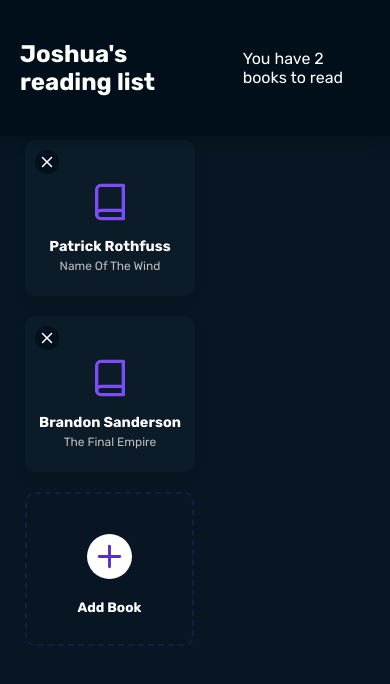
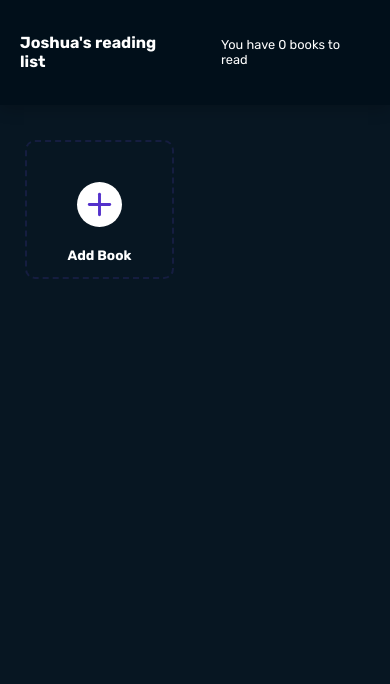
Before and after one commit to EmmanuelJoshua/reading-list-react, a React (Create React App) app: page / in a window 390 px wide. Shown: the top 684 px of the page. Built offline with nearby package versions, Linux system fonts and the light colour scheme.

Commit message:
Responsiveness and app screenshots

```diff
--- a/src/App.scss
+++ b/src/App.scss
@@ -4,11 +4,11 @@ $primary-text-color: #fff;
 
 @import url('https://fonts.googleapis.com/css2?family=Rubik:wght@400;500;700&display=swap');
 
+
 .app {
-    background-color: $bg-color;
     padding: 0;
     margin: 0;
-    height: 100vh;
+    height: 100%;
 }
 
 .app {
@@ -261,7 +261,7 @@ $primary-text-color: #fff;
     .modal-input {
         width: 100%;
         height: 42px;
-        border: 1px solid #6438ec;
+        border: 1px solid #161f47;
         margin-bottom: 10px;
         padding-left: 10px;
         border-radius: 5px;
@@ -281,7 +281,7 @@ $primary-text-color: #fff;
         color: #fff;
         border-radius: 5px;
         background-color: transparent;
-        border: #5431cb dashed 2px;
+        border: #1e295a dashed 2px;
     }
 }
 
@@ -330,3 +330,50 @@ $primary-text-color: #fff;
 .mt-1 {
     margin-top: 10px;
 }
+
+/* RESPONSIVENESS SETTING */
+
+@media screen and (max-width: 510px) {
+
+    .app {
+        .booklist {
+            padding-top: 140px;
+            padding-left: 15px;
+            padding-right: 10px;
+        }
+    }
+
+    .app .navbar {
+        h1 {
+            margin-left: 20px;
+            font-weight: 700;
+            font-size: 1em;
+            font-family: 'Rubik';
+        }
+
+        li {
+            font-size: .8em;
+        }
+    }
+
+    .app .booklist,
+    .empty-booklist {
+        .bookdetails {
+            width: 130px;
+            height: 140px;
+
+            margin-right: 15px;
+            margin-bottom: 15px;
+        }
+
+        .bookdetails-add {
+            width: 145px;
+            height: 85px;
+        }
+    }
+
+    .modal-content {
+        width: 310px !important;
+        height: 300px;
+    }
+}
--- a/src/components/Booklist.jsx
+++ b/src/components/Booklist.jsx
@@ -46,6 +46,8 @@ const Booklist = () => {
     const { books, show, openModal, closeModal } = useContext(BookContext);
     const theme = isLightTheme ? light : dark;
 
+
+
     return <div>
         <Modal show={show} closeModal={closeModal} />
         {books.length ? (
@@ -59,7 +61,7 @@ const Booklist = () => {
                 <AddBook openModal={openModal} />
             </div>
         ) : (
-            <div className='empty-booklist' > <AddBook /> </div>
+            <div className='empty-booklist' > <AddBook openModal={openModal} /> </div>
         )}
 
     </div>
--- a/src/components/Modal.jsx
+++ b/src/components/Modal.jsx
@@ -29,7 +29,7 @@ const Modal = ({ show, closeModal }) => {
                         <div className='book'>
                             <Book className='book-icon' />
                         </div>
-                        <h4 className='modal-title'>Add book</h4>
+                        <h4 className='modal-title'>Add a book</h4>
                         <div className='cancel'>
                             <X className='cancel-icon' onClick={() => closeModal()} />
                         </div>
--- a/src/components/Navbar.jsx
+++ b/src/components/Navbar.jsx
@@ -1,6 +1,7 @@
-import React, { useContext } from 'react'
+import React, { useContext, useEffect } from 'react'
 import { ThemeContext } from '../contexts/ThemeContext';
 import { BookContext } from '../contexts/BookContext';
+// import { UserContext } from '../contexts/UserContext';
 // import ThemeToggle from './ThemeToggle';
 
 //Accessing context using first method
@@ -55,7 +56,12 @@ const Navbar = () => {
 
     const { isLightTheme, light, dark } = useContext(ThemeContext);
     const { books } = useContext(BookContext);
+    // const { show } = useContext(UserContext);
     const theme = isLightTheme ? light : dark;
+
+    useEffect(() => {
+        console.log('Im liveeee')
+    });
 
     return (
         <nav className='navbar' style={{ background: theme.navbg, color: theme.text }}>
--- a/src/contexts/BookContext.js
+++ b/src/contexts/BookContext.js
@@ -1,13 +1,13 @@
-import React, { useState, createContext } from 'react';
+import React, { useState, createContext, useEffect } from 'react';
 import { v4 as uuidv4 } from 'uuid';
 
 export const BookContext = createContext();
 
 const BookContextProvider = (props) => {
-    const [books, setBooks] = useState([
-        { title: 'name of the wind', author: 'patrick rothfuss', 'id': 1 },
-        { title: 'the final empire', author: 'brandon sanderson', 'id': 2 }
-    ]);
+    const [books, setBooks] = useState(() => {
+        const localData = localStorage.getItem('books');
+        return localData ? JSON.parse(localData) : [];
+    });
 
     const [show, setShow] = useState(false);
 
@@ -28,6 +28,10 @@ const BookContextProvider = (props) => {
         setShow(false);
     }
 
+    useEffect(() => {
+        localStorage.setItem('books', JSON.stringify(books));
+    }, [books]);
+
     return (
         <BookContext.Provider value={{ books, show, addBook, removeBooks, openModal, closeModal }}>
             {props.children}
--- /dev/null
+++ b/src/contexts/UserContext.js
@@ -0,0 +1,28 @@
+import React, { useState, createContext } from 'react'
+
+export const UserContext = createContext();
+
+const UserContextProvider = (props) => {
+    const [user, setUser] = useState(() => {
+        const localData = localStorage.getItem('user');
+        return localData ? JSON.parse(localData) : [];
+    });
+
+    // const [show, setShow] = useState(false);
+
+    // const openModal = () => {
+    //     setShow(true)
+    // }
+
+    // const closeModal = () => {
+    //     setShow(false);
+    // }
+
+    return (
+        <UserContext.Provider value={{ user, setUser }}>
+            {props.children}
+        </UserContext.Provider>
+    )
+}
+
+export default UserContextProvider;
--- a/src/index.scss
+++ b/src/index.scss
@@ -1,4 +1,7 @@
+$bg-color: #071622;
+
 body {
+  background-color: $bg-color;
   margin: 0;
   font-family: 'Rubik';
   -webkit-font-smoothing: antialiased;
```
Also changed, not shown: src/App.js (+10 -3 lines), screenshots/shot1.png (added), screenshots/shot2.png (added).
